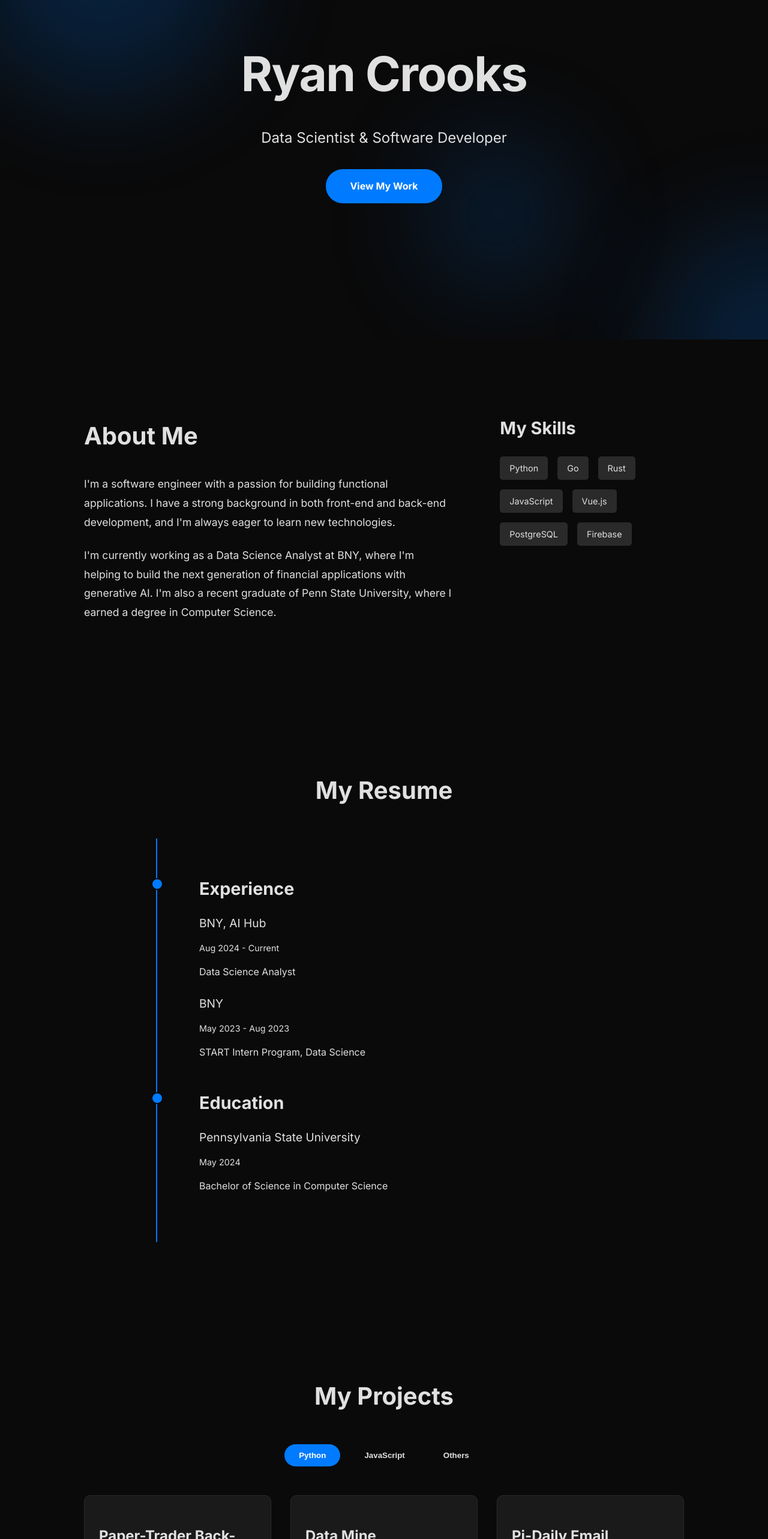
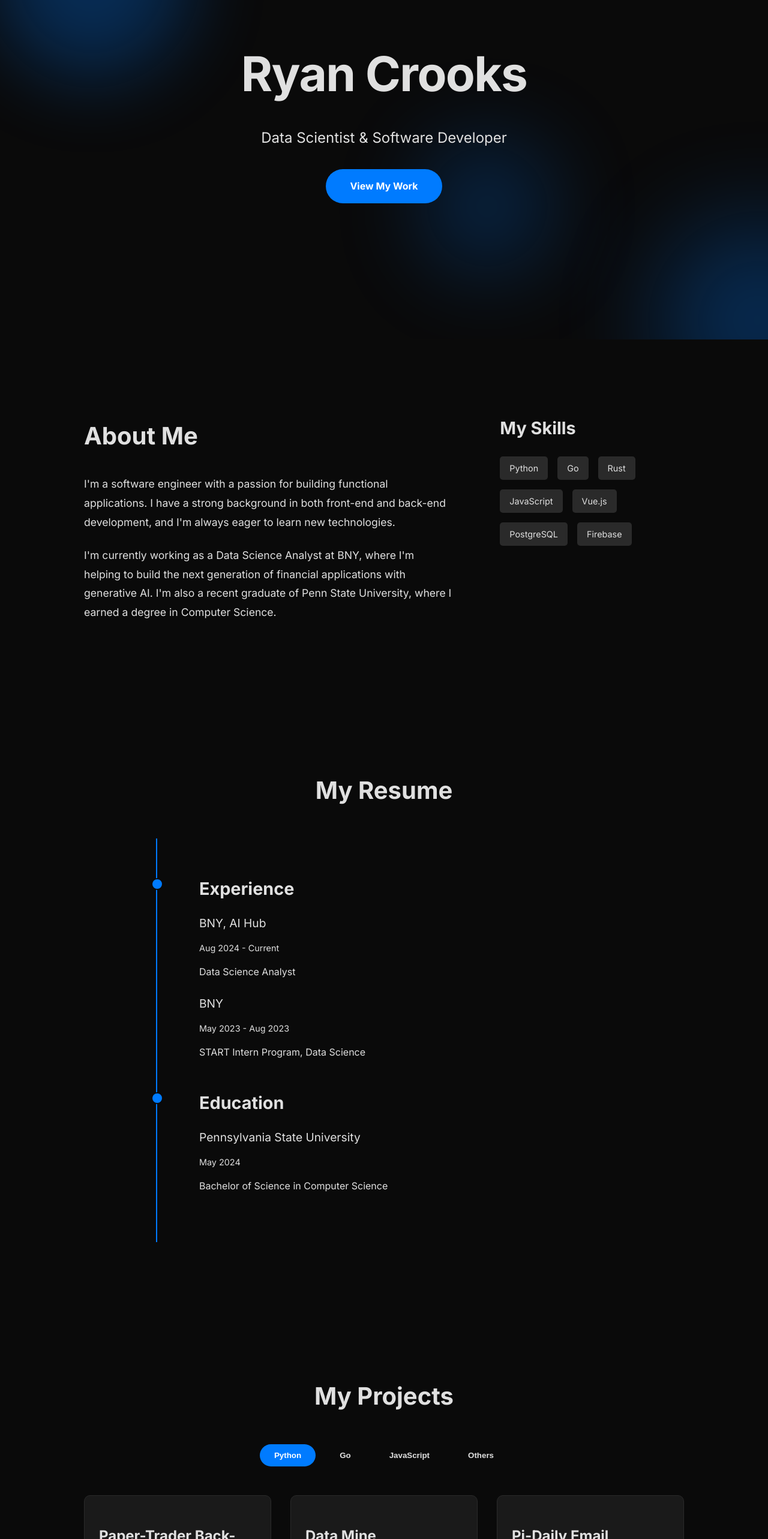
Before and after one commit to rdawson46/vue-portfolio, a Vue app: page / in a window 1280 px wide. Shown: the part 234-2800 px from the top of the page at 60% size. Built offline with nearby package versions, Linux system fonts and the light colour scheme.

Commit message:
projects

```diff
--- a/src/components/Projects.vue
+++ b/src/components/Projects.vue
@@ -20,6 +20,13 @@ const setActiveTab = (tab) => {
           @click="setActiveTab('python')"
         >
           Python
+        </button>
+        <button
+          class="tab-btn"
+          :class="{ active: activeTab === 'go' }"
+          @click="setActiveTab('go')"
+        >
+          Go
         </button>
         <button
           class="tab-btn"
--- a/src/projects.js
+++ b/src/projects.js
@@ -57,6 +57,26 @@ export const projects = {
       technologies: ['JavaScript', 'Vue.js', 'Firebase']
     }
   ],
+  go: [
+    {
+      title: 'LLM Dashboard',
+      description: 'LLM Application with a Go server and Vue.js front end. Enables users to interact with a local LLM and leverage tools, such as web search and python code execution.',
+      github: 'https://github.com/rdawson46/dashboard',
+      technologies: ['Go', 'SQLite', 'Ollama', 'JWT']
+    },
+    {
+      title: 'Terminal Stock Ticker',
+      description: 'Application written in Go that will display stock information in the terminal, including a pricing chart. Allows the user to write a custom config to display any stock they want.',
+      github: 'https://github.com/rdawson46/musical-waffle',
+      technologies: ['Go', 'Bubble Tea']
+    },
+    {
+      title: 'Image Conversion',
+      description: 'Simple HTTP server with a Vue.js front-end that allows users to upload an image and convert them into ASCII art.',
+      github: 'https://github.com/rdawson46/image-conversion',
+      technologies: ['Go', 'Vue']
+    }
+  ],
   others: [
     {
       title: 'Editor',
@@ -71,28 +91,10 @@ export const projects = {
       technologies: ['Lua', 'Neovim']
     },
     {
-      title: 'Rust Listener',
-      description: 'Project written in Rust to track actions within a current folder or directory. Currently a work in progess, but will be use to track and automate git actions.',
-      github: 'https://github.com/rdawson46/rust-listener',
+      title: 'Rust Huffman',
+      description: 'Huffman encoding implemented in Rust.',
+      github: 'https://github.com/rdawson46/rust-huffman',
       technologies: ['Rust']
     },
-    {
-      title: 'Terminal Stock Ticker',
-      description: 'Application written in Go that will display stock information in the terminal, including a pricing chart. Allows the user to write a custom config to display any stock they want.',
-      github: 'https://github.com/rdawson46/musical-waffle',
-      technologies: ['Go']
-    },
-    {
-      title: 'MinSQL',
-      description: 'Simple SQL database written in C. Allows users to insert and query data from the terminal.',
-      github: 'https://github.com/rdawson46/minSQL',
-      technologies: ['C', 'SQL']
-    },
-    {
-      title: 'Course Scheduler',
-      description: 'Made with Java and SQL. Students can register for classes and view schedules. Admins can register students and classes and view student schedules.',
-      github: 'https://github.com/rdawson46/CourseScheduler',
-      technologies: ['Java', 'SQL']
-    }
   ]
 };
--- a/src/style.css
+++ b/src/style.css
@@ -91,7 +91,7 @@ section {
     position: absolute;
     border-radius: 50%;
     filter: blur(80px);
-    opacity: 0.2;
+    opacity: 0.3;
 }
 
 .blob:nth-child(1) {
@@ -121,12 +121,29 @@ section {
     animation: blob-move 10s infinite alternate;
 }
 
+/*
 @keyframes blob-move {
     from {
         transform: translate(0, 0) scale(1);
     }
     to {
         transform: translate(100px, 100px) scale(1.2);
+    }
+}
+*/
+@keyframes blob-move {
+    0% {
+        transform: translate(0, 0) scale(1);
+    }
+    25% {
+        transform: translate(100px, 100px) scale(1.2);
+    }
+
+    50% {
+        transform: translate(50px, 100px) scale(0.8);
+    }
+    100% {
+        transform: translate(100px, 50px) scale(1.3);
     }
 }
 
```
